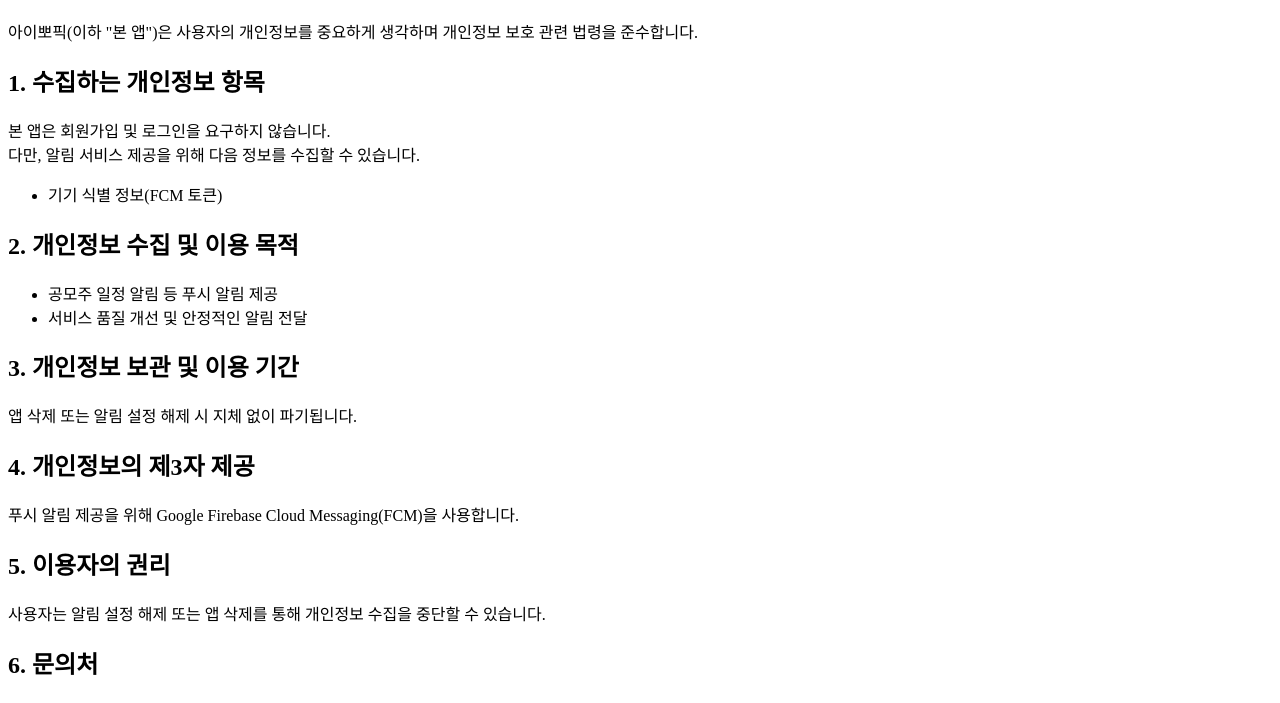
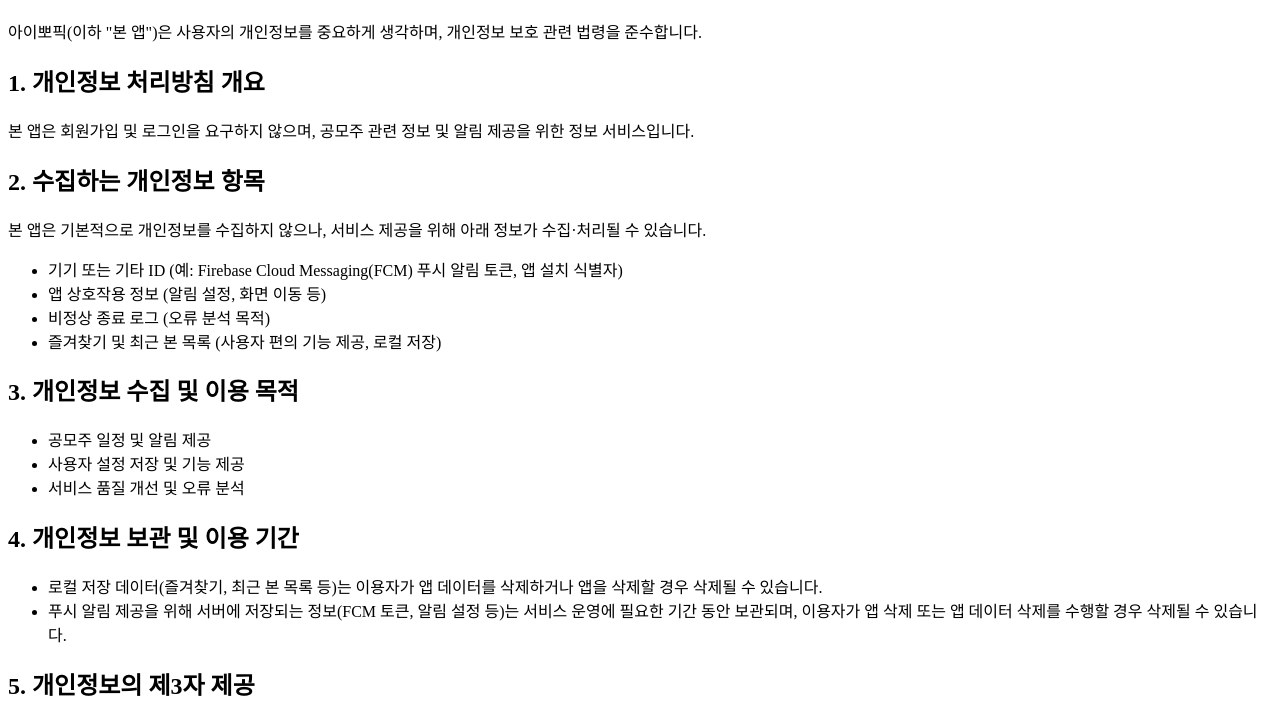
Before and after one commit to punggil123/aippopick-privacy, a plain HTML site: page index.html in a window 1280 px wide. Shown: the part 70-773 px from the top of the page. Drawn offline with Linux system fonts and the light colour scheme.

Commit message:
Update index.html

```diff
--- a/index.html
+++ b/index.html
@@ -7,32 +7,98 @@
 <body>
   <h1>아이뽀픽 개인정보처리방침</h1>
 
-  <p>아이뽀픽(이하 "본 앱")은 사용자의 개인정보를 중요하게 생각하며 개인정보 보호 관련 법령을 준수합니다.</p>
+  <p>
+    아이뽀픽(이하 "본 앱")은 사용자의 개인정보를 중요하게 생각하며,
+    개인정보 보호 관련 법령을 준수합니다.
+  </p>
 
-  <h2>1. 수집하는 개인정보 항목</h2>
-  <p>본 앱은 회원가입 및 로그인을 요구하지 않습니다.<br/>
-  다만, 알림 서비스 제공을 위해 다음 정보를 수집할 수 있습니다.</p>
+  <h2>1. 개인정보 처리방침 개요</h2>
+  <p>
+    본 앱은 회원가입 및 로그인을 요구하지 않으며,
+    공모주 관련 정보 및 알림 제공을 위한 정보 서비스입니다.
+  </p>
+
+  <h2>2. 수집하는 개인정보 항목</h2>
+  <p>
+    본 앱은 기본적으로 개인정보를 수집하지 않으나,
+    서비스 제공을 위해 아래 정보가 수집·처리될 수 있습니다.
+  </p>
   <ul>
-    <li>기기 식별 정보(FCM 토큰)</li>
+    <li>기기 또는 기타 ID (예: Firebase Cloud Messaging(FCM) 푸시 알림 토큰, 앱 설치 식별자)</li>
+    <li>앱 상호작용 정보 (알림 설정, 화면 이동 등)</li>
+    <li>비정상 종료 로그 (오류 분석 목적)</li>
+    <li>즐겨찾기 및 최근 본 목록 (사용자 편의 기능 제공, 로컬 저장)</li>
   </ul>
 
-  <h2>2. 개인정보 수집 및 이용 목적</h2>
+  <h2>3. 개인정보 수집 및 이용 목적</h2>
   <ul>
-    <li>공모주 일정 알림 등 푸시 알림 제공</li>
-    <li>서비스 품질 개선 및 안정적인 알림 전달</li>
+    <li>공모주 일정 및 알림 제공</li>
+    <li>사용자 설정 저장 및 기능 제공</li>
+    <li>서비스 품질 개선 및 오류 분석</li>
   </ul>
 
-  <h2>3. 개인정보 보관 및 이용 기간</h2>
-  <p>앱 삭제 또는 알림 설정 해제 시 지체 없이 파기됩니다.</p>
+  <h2>4. 개인정보 보관 및 이용 기간</h2>
+  <ul>
+    <li>
+      로컬 저장 데이터(즐겨찾기, 최근 본 목록 등)는
+      이용자가 앱 데이터를 삭제하거나 앱을 삭제할 경우 삭제될 수 있습니다.
+    </li>
+    <li>
+      푸시 알림 제공을 위해 서버에 저장되는 정보(FCM 토큰, 알림 설정 등)는
+      서비스 운영에 필요한 기간 동안 보관되며,
+      이용자가 앱 삭제 또는 앱 데이터 삭제를 수행할 경우 삭제될 수 있습니다.
+    </li>
+  </ul>
 
-  <h2>4. 개인정보의 제3자 제공</h2>
-  <p>푸시 알림 제공을 위해 Google Firebase Cloud Messaging(FCM)을 사용합니다.</p>
+  <h2>5. 개인정보의 제3자 제공</h2>
+  <p>
+    본 앱은 원칙적으로 개인정보를 제3자에게 제공하지 않습니다.
+    다만, 푸시 알림 제공 및 서비스 안정성 확보를 위해
+    Google Firebase 서비스를 이용할 수 있으며,
+    해당 서비스는 본 앱의 기능 제공을 위한 처리자로서
+    개인정보를 처리합니다.
+  </p>
+  <p>
+    광고 또는 마케팅 목적의 개인정보 제3자 제공은 이루어지지 않습니다.
+  </p>
 
-  <h2>5. 이용자의 권리</h2>
-  <p>사용자는 알림 설정 해제 또는 앱 삭제를 통해 개인정보 수집을 중단할 수 있습니다.</p>
+  <h2>6. 개인정보 처리의 위탁 및 국외 이전</h2>
+  <p>
+    현재 본 앱은 개인정보 처리 업무를 외부에 위탁하지 않으며,
+    개인정보의 국외 이전이 발생하지 않도록 노력합니다.
+    다만, 서비스 제공을 위해 필요한 경우 관련 사항을 사전에 고지합니다.
+  </p>
 
-  <h2>6. 문의처</h2>
-  <p>이메일: heobio777@naver.com</p>
+  <h2>7. 이용자의 권리 및 행사 방법</h2>
+  <p>
+    이용자는 앱 내 알림 설정 해제, 앱 삭제 또는
+    기기 내 앱 데이터 삭제를 통해 저장된 정보를 삭제할 수 있습니다.
+    서비스 제공 방식에 따라 별도의 개인정보 삭제 요청 절차는
+    제공되지 않을 수 있습니다.
+  </p>
+
+  <h2>8. 개인정보 보호를 위한 조치</h2>
+  <p>
+    본 앱은 개인정보 보호를 위해 전송 구간 암호화(HTTPS),
+    접근 권한 관리, 로그 관리 등 합리적인 보안 조치를 적용하기 위해 노력합니다.
+  </p>
+
+  <h2>9. 아동의 개인정보 보호</h2>
+  <p>
+    본 앱은 만 14세 미만 아동의 개인정보를 의도적으로 수집하지 않습니다.
+  </p>
+
+  <h2>10. 개인정보 보호책임자 및 문의처</h2>
+  <p>
+    운영자: 아이뽀픽<br />
+    이메일: heobio777@naver.com
+  </p>
+
+  <h2>11. 처리방침 변경</h2>
+  <p>
+    본 개인정보처리방침의 내용이 추가, 삭제 또는 수정될 경우
+    앱 내 공지 또는 화면을 통해 안내할 수 있습니다.
+  </p>
 
   <p>시행일자: 2025년 3월 14일</p>
 </body>
```
